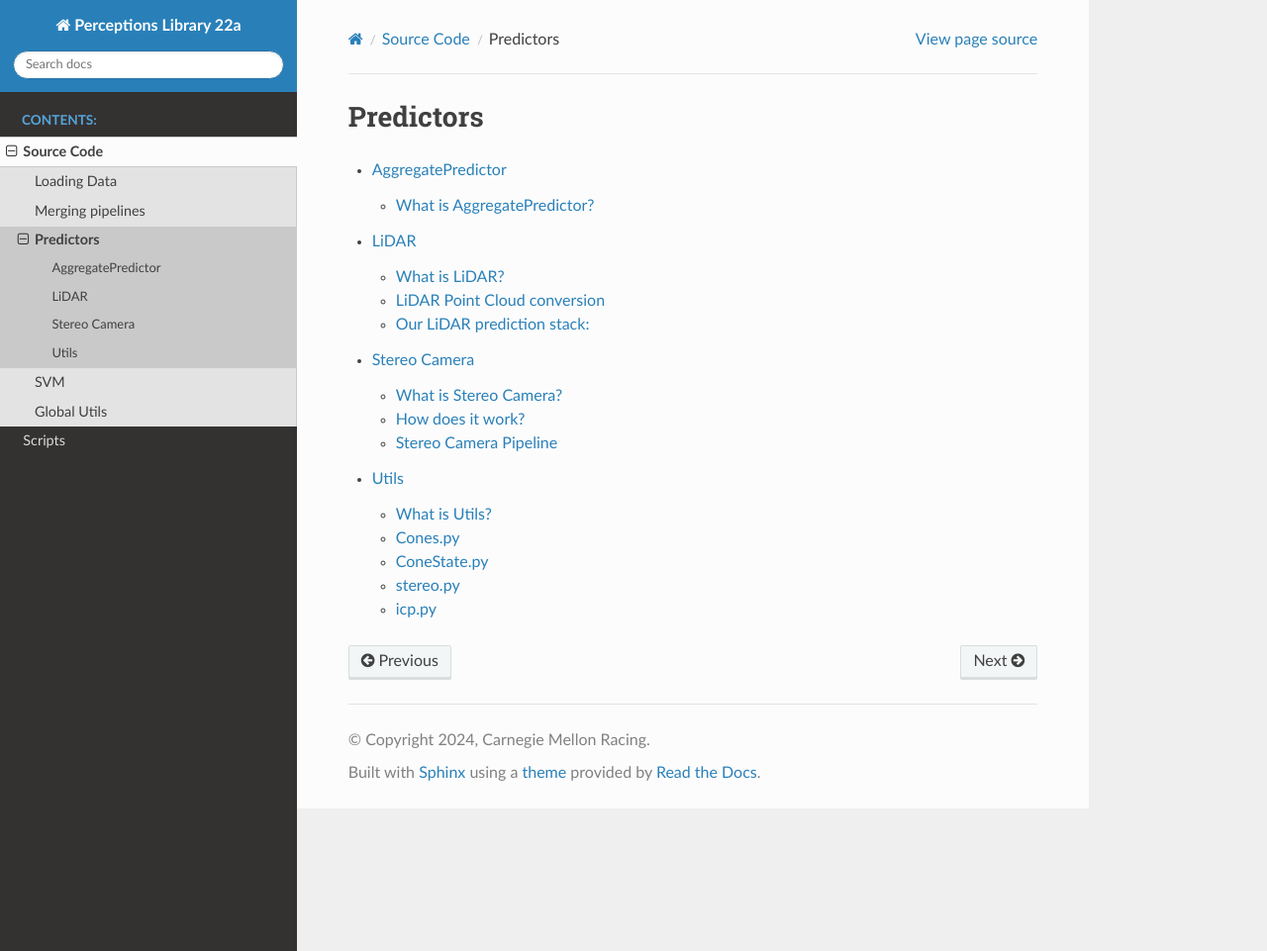
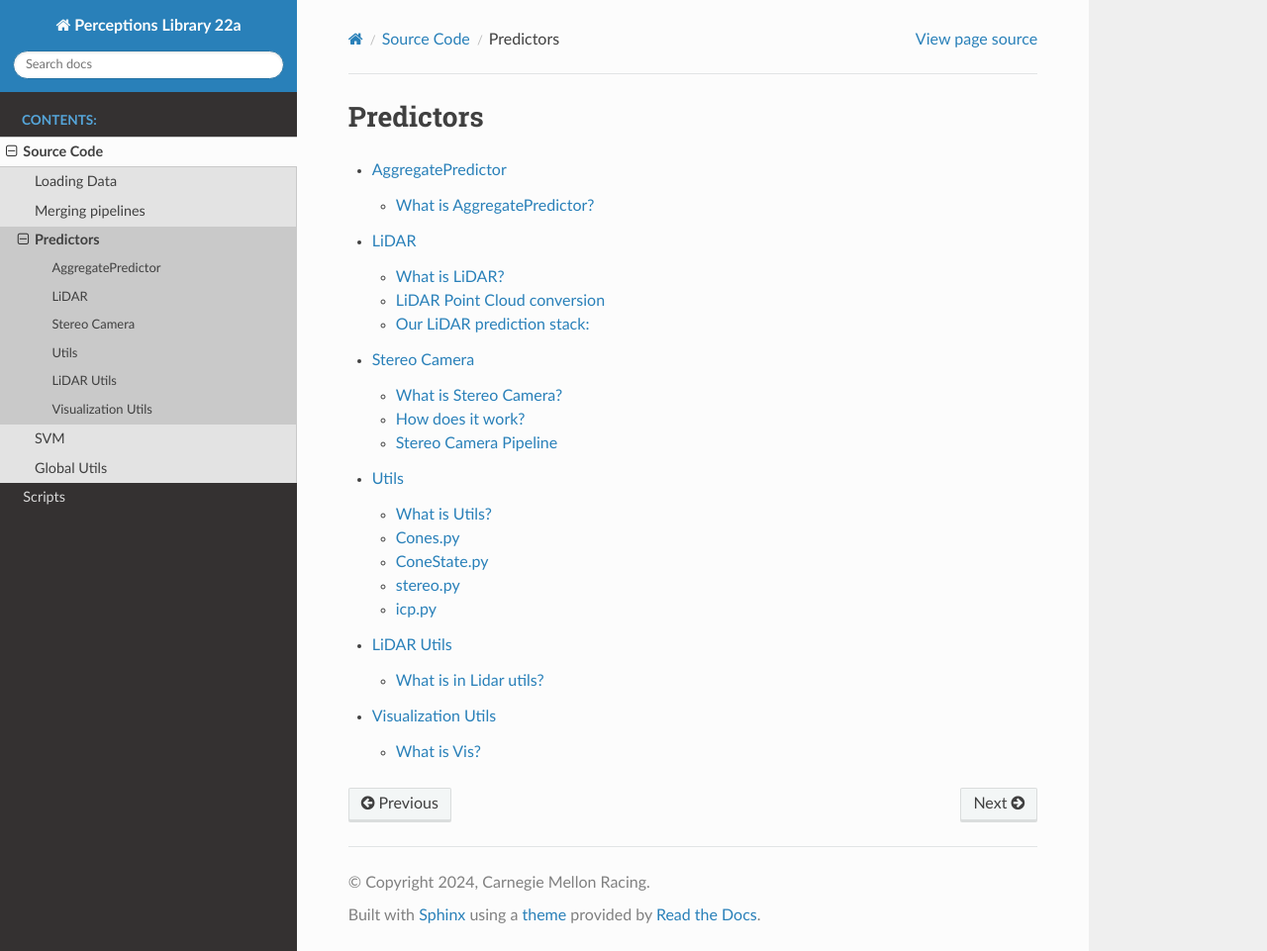
Before and after one commit to carnegiemellonracing/PerceptionsLibrary22a, a Sphinx documentation site: the page built from documentation/html/source/perc22a/predictors/index.rst, in a window 1280 px wide and 961 px high. Shown: the whole window at 99% size. Built offline with Sphinx 7.4.7 and the Read the Docs theme 2.0.0, drawn with Linux system fonts in a browser that asks for light colours.

Commit message:
TocTree Change

```diff
--- a/documentation/html/source/perc22a/predictors/index.rst
+++ b/documentation/html/source/perc22a/predictors/index.rst
@@ -8,3 +8,5 @@ Predictors
    lidar/lidar
    stereo/stereo
    utils/utils
+   utils/lidar/lidar
+   utils/vis/vis
--- a/documentation/html/source/perc22a/predictors/utils/vis/vis.rst
+++ b/documentation/html/source/perc22a/predictors/utils/vis/vis.rst
@@ -1,5 +1,5 @@
-Vis
-===
+Visualization Utils
+===================
 
 What is Vis?
 ------------
```
Also changed, not shown: 11 other files.
